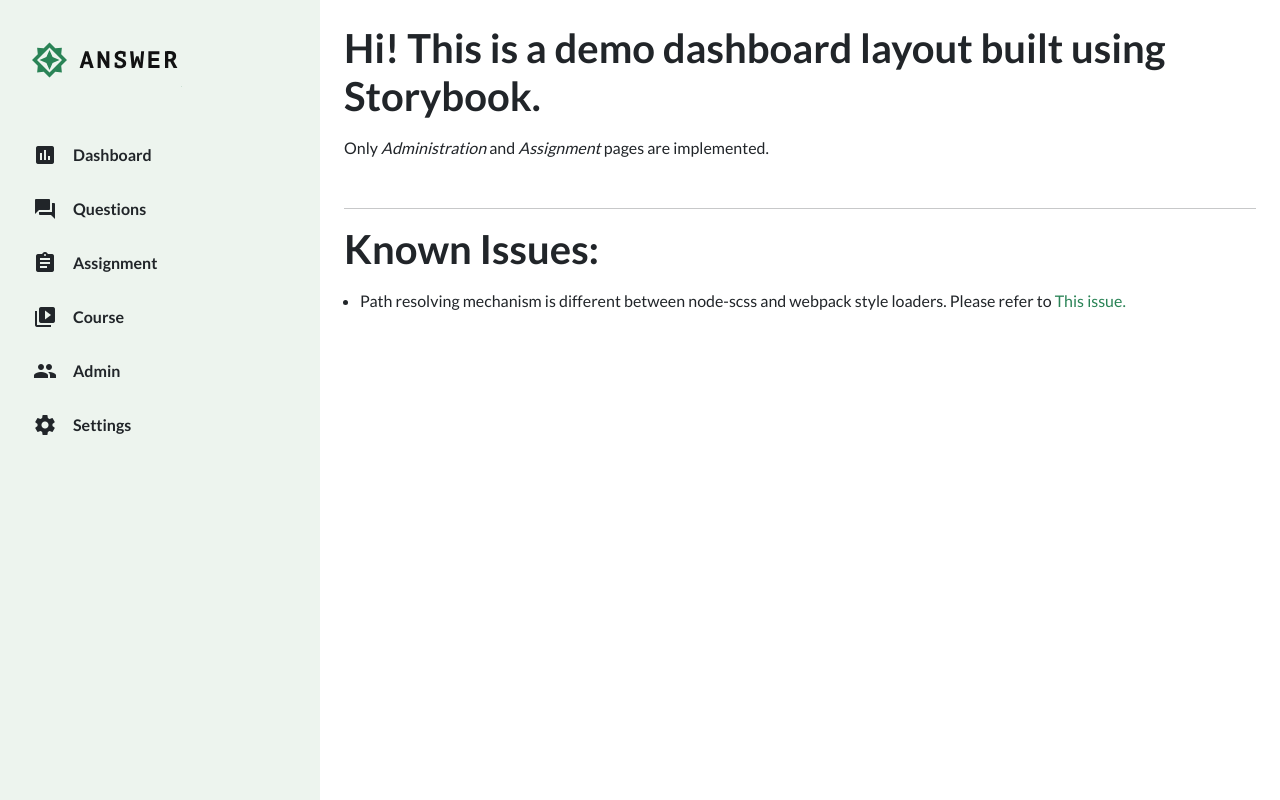
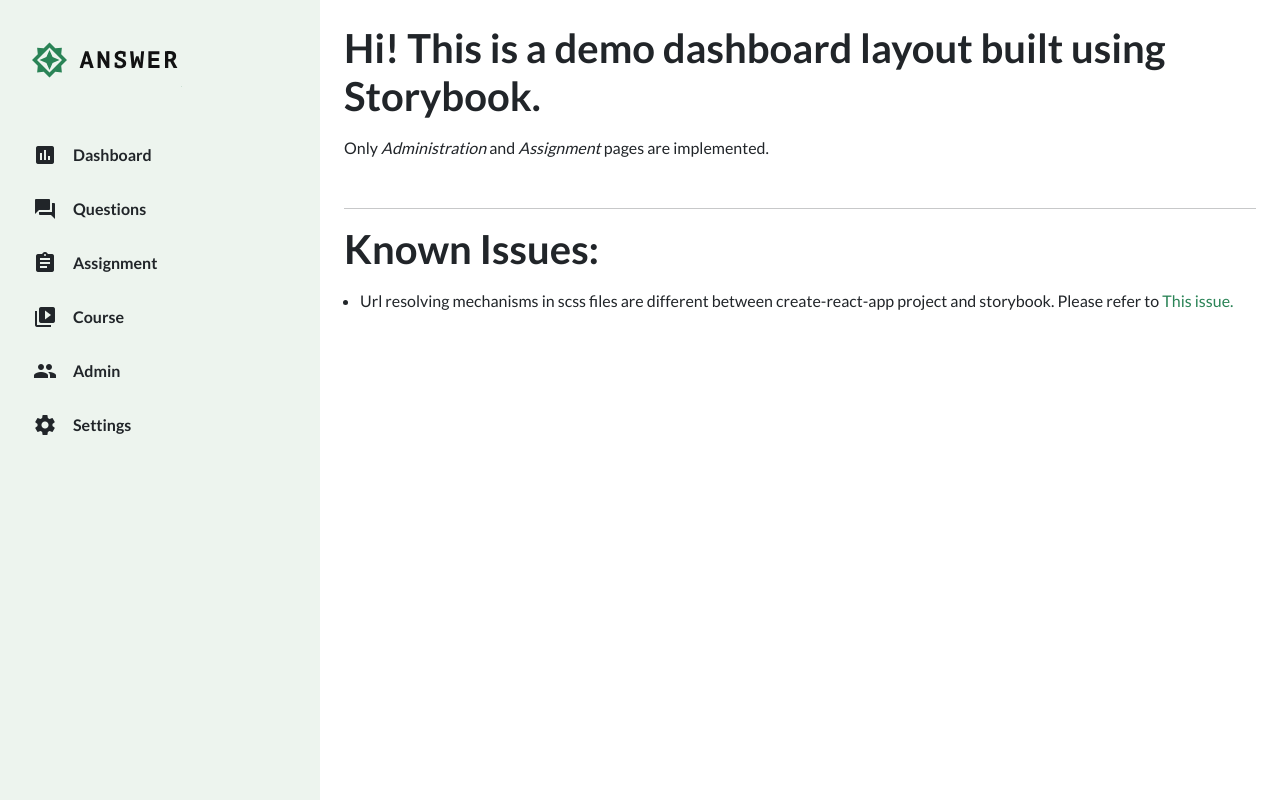
Before and after one commit to solring/mock-dashboard, a React (Create React App) app: page / in a window 1280 px wide. Built offline with nearby package versions, Linux system fonts and the light colour scheme.

Commit message:
update home page and README.

```diff
--- a/src/components/HomeScreen.js
+++ b/src/components/HomeScreen.js
@@ -14,7 +14,7 @@ export default function HomeScreen() {
       <ul className="ms-3">
         <li key={1} style={{"list-style": 'disc'}}>
           <p>
-            Path resolving mechanism is different between node-scss and webpack style loaders.
+            Url resolving mechanisms in scss files are different between create-react-app project and storybook.
             Please refer to <a href="https://github.com/solring/react-scss-template/issues/1">This issue.</a>
           </p>
         </li>
```
Also changed, not shown: 1 other file (tests, documents, lock files or other folders).
